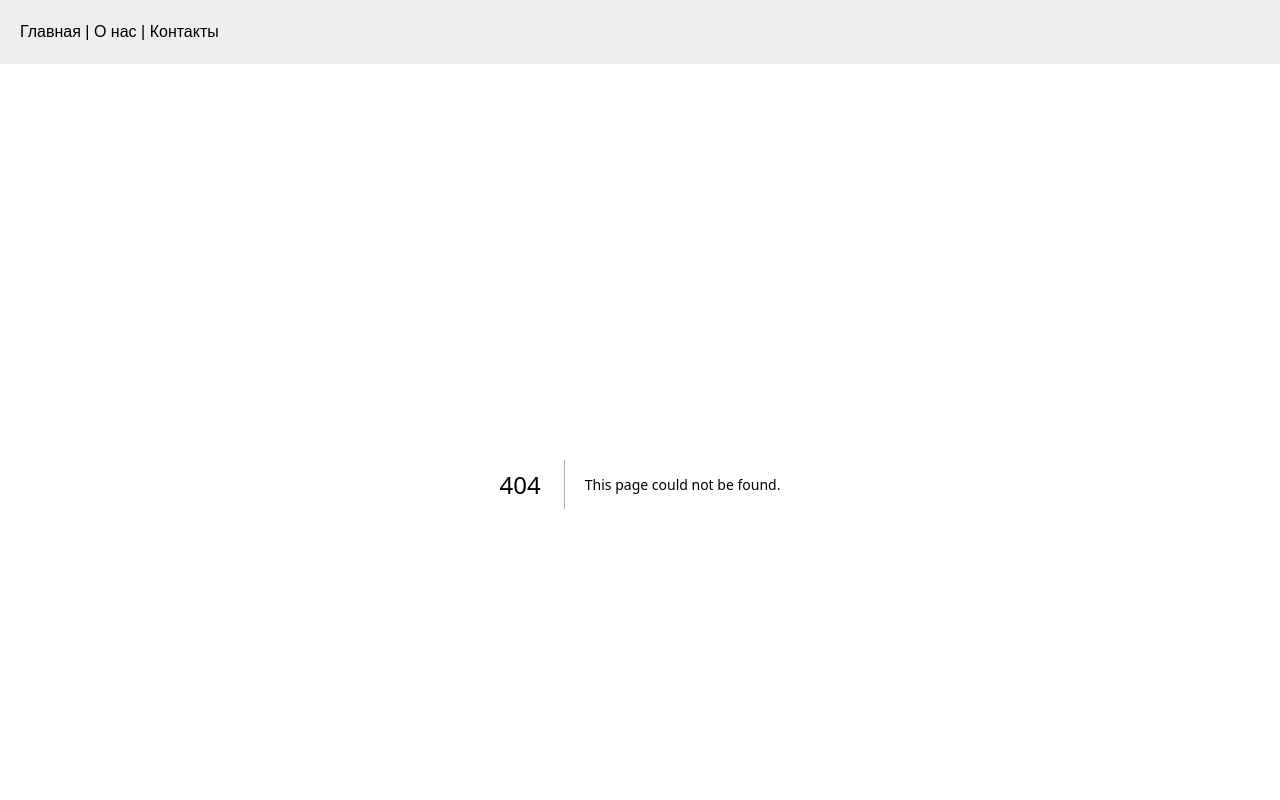
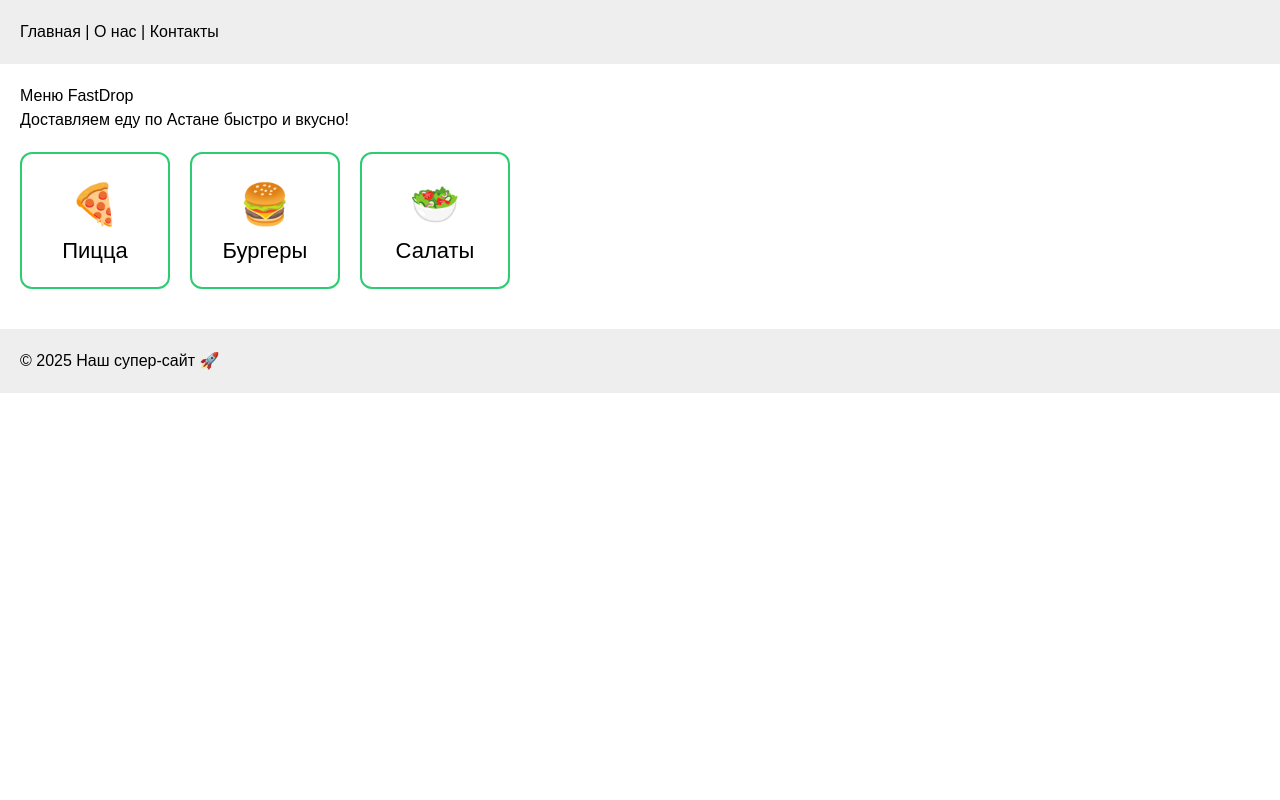
Before and after one commit to NimaSon/my-next-site, a Next.js app: page /menu in a window 1280 px wide. Before the commit this address had no page. Shown: the top 800 px of the page. Built offline with nearby package versions, Linux system fonts and the light colour scheme.

Commit message:
Добавлен menu/page.js

```diff
--- /dev/null
+++ b/app/menu/page.js
@@ -0,0 +1,38 @@
+export const metadata = {
+  title: "Меню | FastDrop",
+};
+
+export default function MenuPage() {
+  const items = [
+    { name: "Пицца", img: "🍕" },
+    { name: "Бургеры", img: "🍔" },
+    { name: "Салаты", img: "🥗" },
+  ];
+
+  return (
+    <>
+      <h1>Меню FastDrop</h1>
+      <p>Доставляем еду по Астане быстро и вкусно!</p>
+
+      <div style={{
+        display: "flex",
+        gap: "20px",
+        marginTop: "20px"
+      }}>
+        {items.map((item) => (
+          <div key={item.name} style={{
+            padding: "20px",
+            border: "2px solid #2ECC71",
+            borderRadius: "12px",
+            width: "150px",
+            textAlign: "center",
+            fontSize: "22px"
+          }}>
+            <p style={{ fontSize: "40px" }}>{item.img}</p>
+            {item.name}
+          </div>
+        ))}
+      </div>
+    </>
+  );
+}
```
